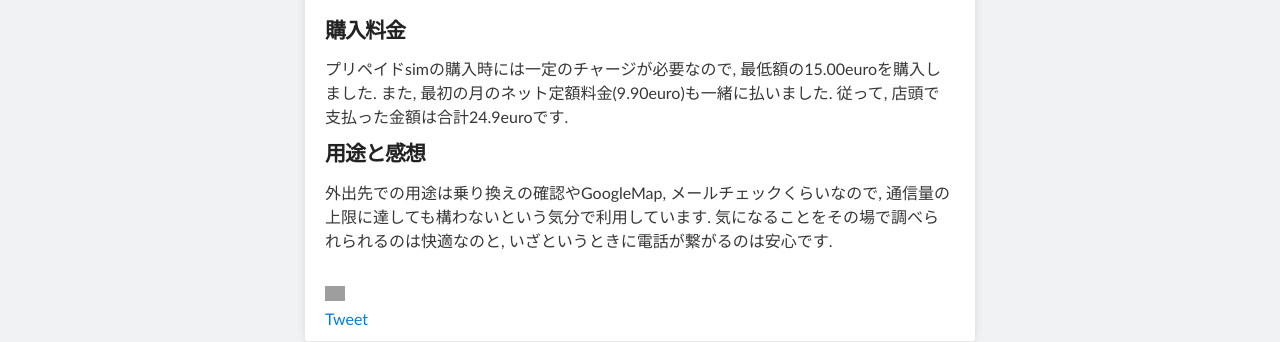
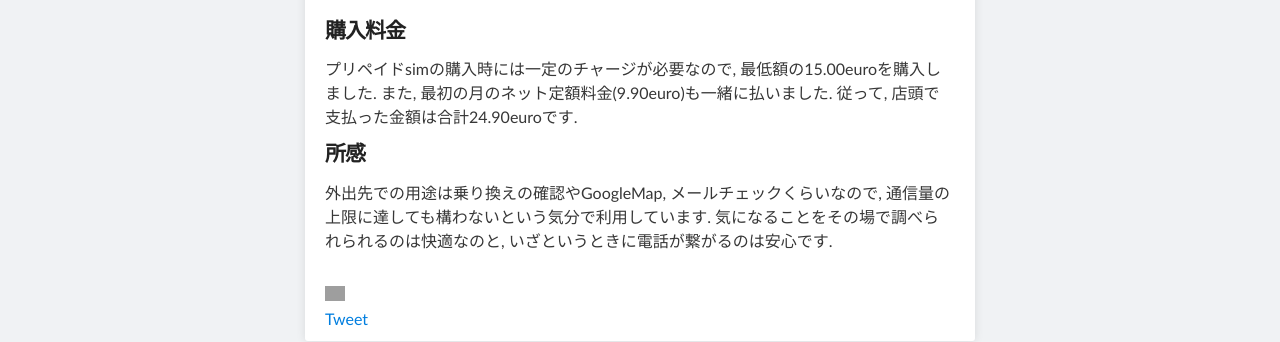
Before and after one commit to Mrk1869/source-mrk1869.github.com, a Jekyll site: the page built from _posts/2013-10-09-blau.md, in a window 1280 px wide. Shown: the part 1630-1972 px from the top of the page. Built offline with Jekyll 4.4.1, drawn with Linux system fonts in a browser that asks for light colours; comment, search, counter and statistics services are not loaded; grey boxes are pictures that could not be loaded.

Commit message:
Modified the post blau

```diff
--- a/_posts/2013-10-09-blau.md
+++ b/_posts/2013-10-09-blau.md
@@ -32,8 +32,8 @@ blau.deのインターネット定額プランには月の上限量が100MB(4.90
 
 #### 購入料金
 
-プリペイドsimの購入時には一定のチャージが必要なので, 最低額の15.00euroを購入しました. また, 最初の月のネット定額料金(9.90euro)も一緒に払いました. 従って, 店頭で支払った金額は合計24.9euroです.
+プリペイドsimの購入時には一定のチャージが必要なので, 最低額の15.00euroを購入しました. また, 最初の月のネット定額料金(9.90euro)も一緒に払いました. 従って, 店頭で支払った金額は合計24.90euroです.
 
-#### 用途と感想
+#### 所感
 
 外出先での用途は乗り換えの確認やGoogleMap, メールチェックくらいなので, 通信量の上限に達しても構わないという気分で利用しています. 気になることをその場で調べられられるのは快適なのと, いざというときに電話が繋がるのは安心です.
```
